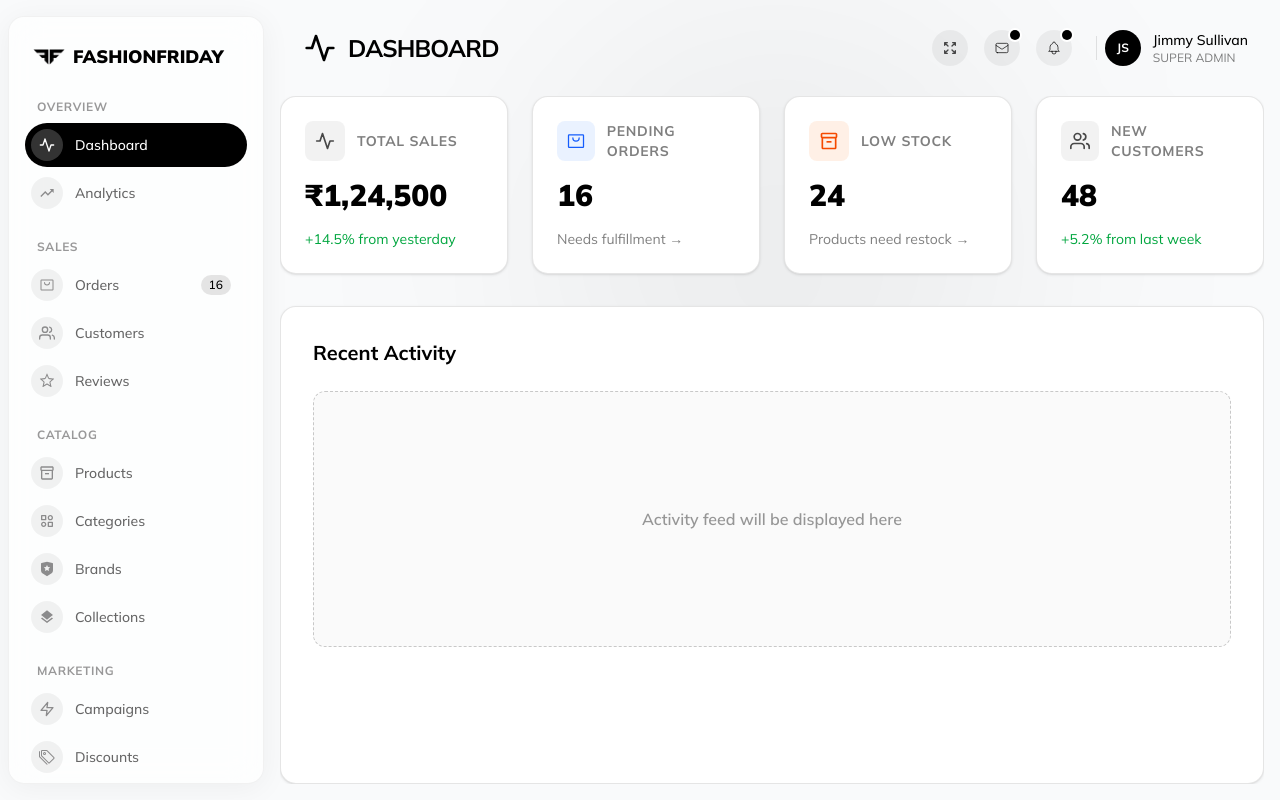
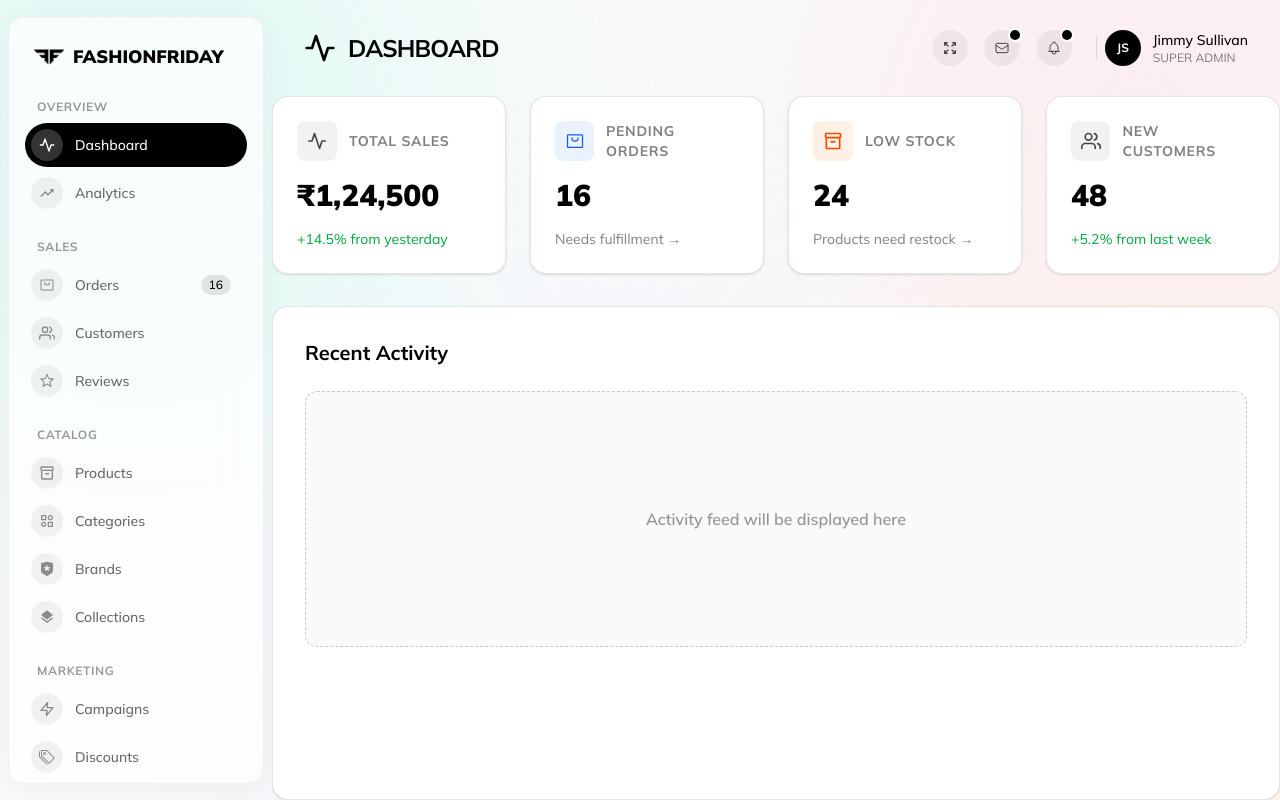
Before and after one commit to FashionFriday-tech/platform, a Next.js app in the folder apps/admin/: page / in a window 1280 px wide. Built offline with nearby package versions, Linux system fonts and the light colour scheme.

Commit message:
Update layout.tsx

```diff
--- a/apps/admin/src/app/layout.tsx
+++ b/apps/admin/src/app/layout.tsx
@@ -26,19 +26,25 @@ export default function RootLayout({
     <html lang="en" suppressHydrationWarning className="scrollbar-hide">
       <body
         suppressHydrationWarning
-        className={`${mulish.variable} font-sans scrollbar-hide flex min-h-screen bg-gray-50 text-black antialiased dark:bg-black dark:text-white`}
+        className={`${mulish.variable} font-sans scrollbar-hide flex min-h-screen bg-slate-50 text-black antialiased dark:bg-slate-950 dark:text-white`}
       >
         <AuthProvider>
           <ThemeProvider attribute="class" defaultTheme="light" enableSystem>
+            {/* Mesh Gradient Background */}
+            <div className="pointer-events-none fixed inset-0 -z-10 overflow-hidden">
+              <div className="absolute -top-40 -left-40 h-[600px] w-[600px] rounded-full bg-teal-100/50 blur-[120px] dark:bg-teal-900/20"></div>
+              <div className="absolute -top-40 -right-40 h-[600px] w-[600px] rounded-full bg-rose-100/50 blur-[120px] dark:bg-rose-900/20"></div>
+              <div className="absolute -bottom-40 left-1/4 h-[600px] w-[600px] rounded-full bg-violet-100/50 blur-[120px] dark:bg-violet-900/20"></div>
+              <div className="absolute -bottom-40 -right-40 h-[600px] w-[600px] rounded-full bg-amber-100/40 blur-[120px] dark:bg-amber-900/20"></div>
+            </div>
+
             <Sidebar />
 
             <main className="relative flex h-screen min-w-0 flex-1 flex-col overflow-hidden">
-              {/* Subtle background glow */}
-              <div className="pointer-events-none absolute top-0 right-1/4 -z-10 h-[500px] w-[500px] rounded-full bg-black/5 blur-[120px] dark:bg-white/5"></div>
 
               <Header />
 
-              <div className="z-10 mr-4 mb-4 ml-2 flex min-h-0 flex-1 flex-col overflow-hidden">
+              <div className="z-10 flex min-h-0 flex-1 flex-col overflow-hidden">
                 {children}
               </div>
             </main>
```
